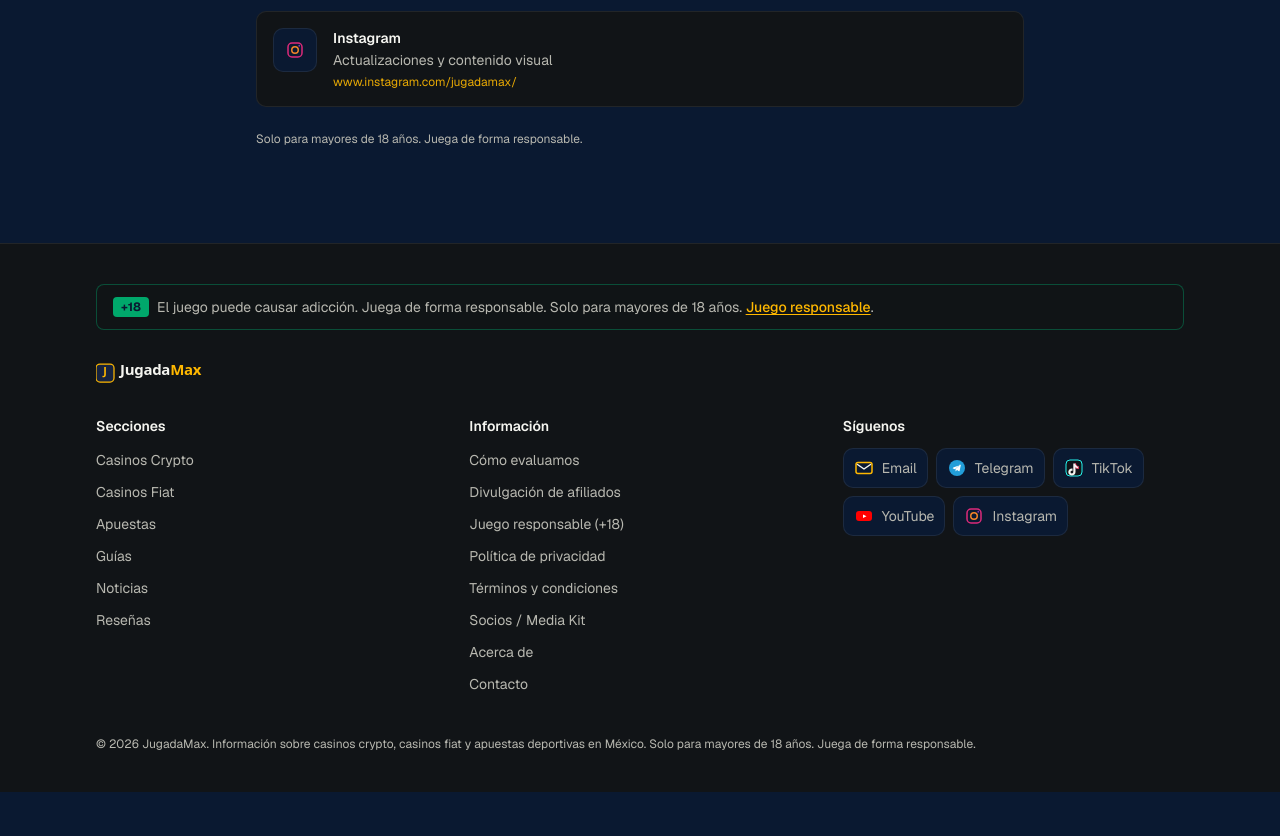
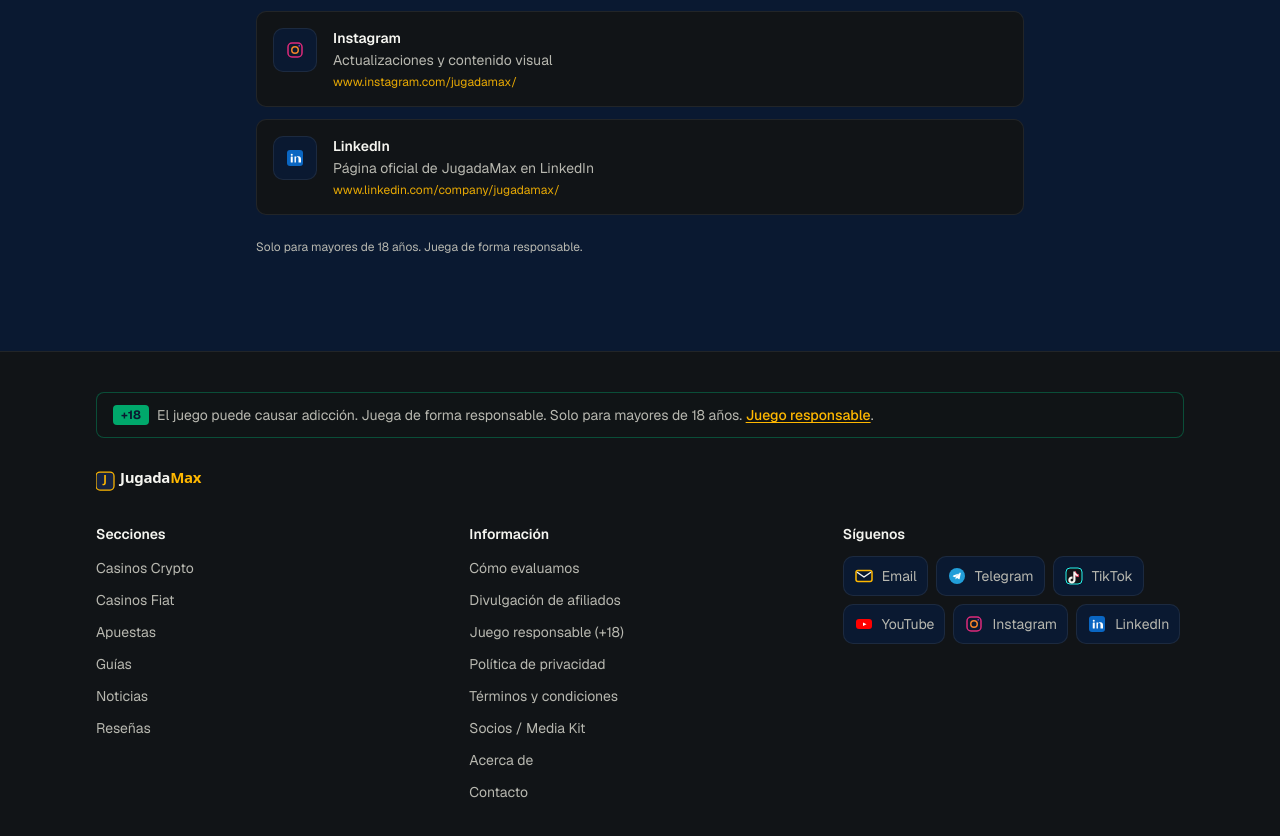
Before and after one commit to arturgerc/jugadamax, a Next.js app: page /contacto in a window 1280 px wide. Shown: the part 846-1682 px from the top of the page. Before the commit the page ends 1638 px from the top, so only its background shows below. Built offline with nearby package versions, Linux system fonts and the light colour scheme.

Commit message:
Add LinkedIn company social link

```diff
--- a/components/social/SocialIcon.tsx
+++ b/components/social/SocialIcon.tsx
@@ -105,6 +105,26 @@ export function SocialIcon({
           <circle cx="14.25" cy="5.75" r="0.9" fill="#8134AF" />
         </svg>
       );
+    case "linkedin":
+      return (
+        <svg
+          className={base}
+          width="20"
+          height="20"
+          viewBox="0 0 20 20"
+          fill="none"
+          xmlns="http://www.w3.org/2000/svg"
+          aria-hidden="true"
+        >
+          <rect x="2" y="2" width="16" height="16" rx="3" fill="#0A66C2" />
+          <circle cx="6.75" cy="6.75" r="1" fill="#fff" />
+          <rect x="5.75" y="8.5" width="2" height="6" rx="0.5" fill="#fff" />
+          <path
+            d="M9.5 8.5h1.75v1c.35-.7 1.2-1.2 2.1-1.2 2.25 0 2.65 1.5 2.65 3.45V14.5H13.5v-3.55c0-.85-.02-1.95-1.2-1.95-1.2 0-1.38.95-1.38 1.9V14.5H9.5V8.5Z"
+            fill="#fff"
+          />
+        </svg>
+      );
     default:
       return null;
   }
--- a/components/social/social-links-data.ts
+++ b/components/social/social-links-data.ts
@@ -1,4 +1,4 @@
-export type SocialLinkKind = "email" | "telegram" | "tiktok" | "youtube" | "instagram";
+export type SocialLinkKind = "email" | "telegram" | "tiktok" | "youtube" | "instagram" | "linkedin";
 
 export interface SocialLinkItem {
   kind: SocialLinkKind;
@@ -44,4 +44,11 @@ export const OFFICIAL_SOCIAL_LINKS: SocialLinkItem[] = [
     description: "Actualizaciones y contenido visual",
     ariaLabel: "JugadaMax en Instagram",
   },
+  {
+    kind: "linkedin",
+    label: "LinkedIn",
+    url: "https://www.linkedin.com/company/jugadamax/",
+    description: "Página oficial de JugadaMax en LinkedIn",
+    ariaLabel: "Visitar LinkedIn de JugadaMax",
+  },
 ];
```
